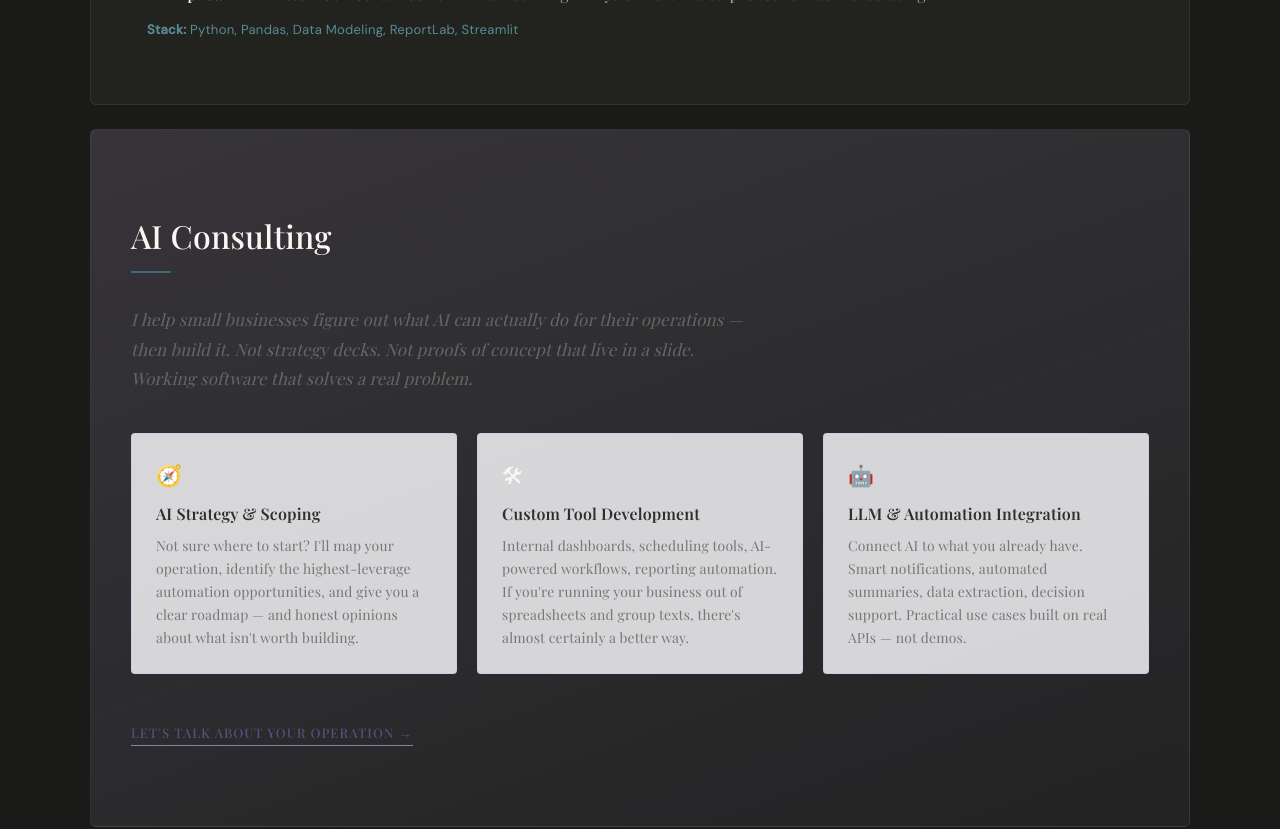
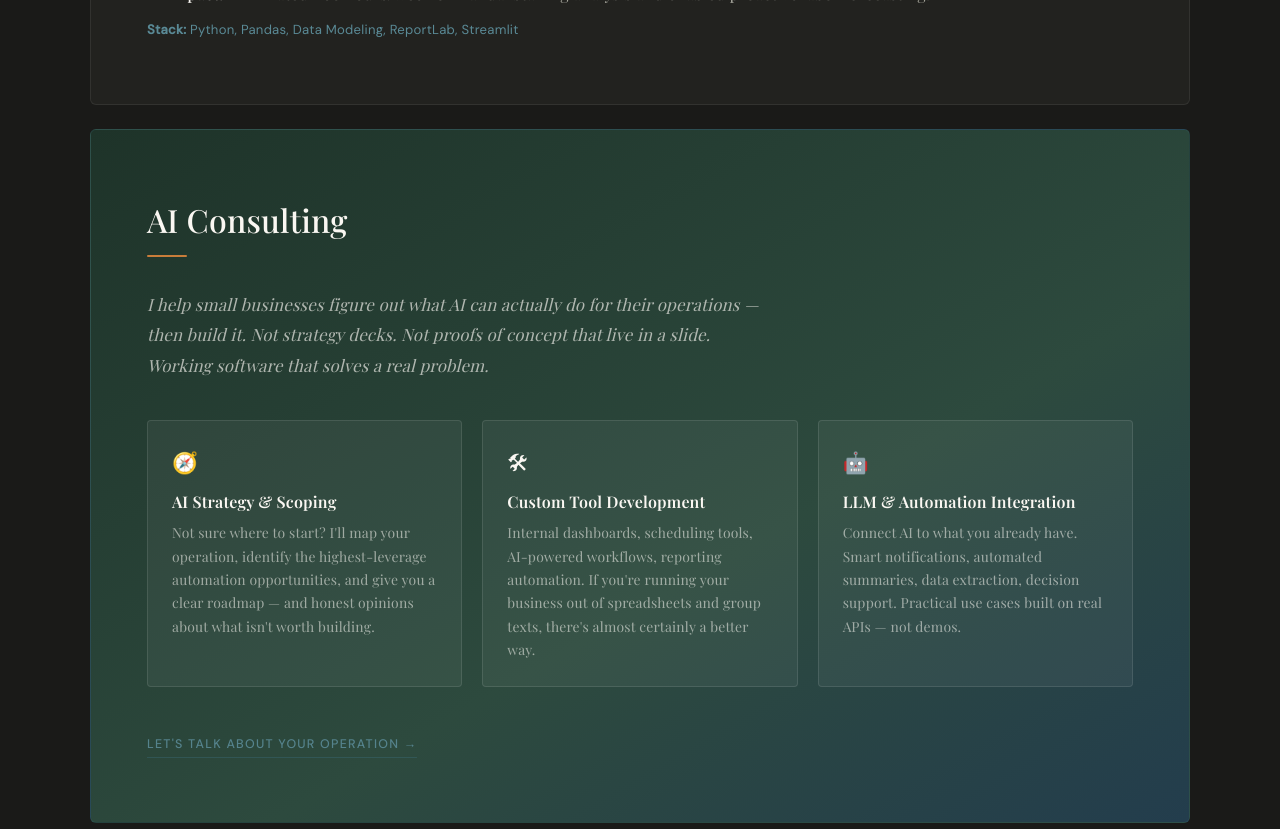
Before and after one commit to madelinegit/madelinedotcom, a React (Vite) app: page / in a window 1280 px wide. Shown: the part 2240-3069 px from the top of the page. Built offline with nearby package versions, Linux system fonts and the light colour scheme.

Commit message:
Enhance consulting section styles and layout
Updated the styling for the consulting section, including background gradients, colors, and padding adjustments.

```diff
--- a/src/styles/consulting.css
+++ b/src/styles/consulting.css
@@ -4,20 +4,28 @@
 
 #consulting {
   background: linear-gradient(
-    160deg,
-    rgba(188, 177, 214, 0.18) 0%,
-    rgba(188, 177, 214, 0.06) 100%
-  );
-  border-radius: 6px;
-  padding: 56px 20px !important;
+    150deg,
+    #1e3329 0%,
+    #2d4a3e 60%,
+    #233d4d 100%
+  ) !important;
+  border-color: rgba(58, 107, 122, 0.25) !important;
+}
+
+#consulting h2 {
+  color: #faf7f2;
+}
+
+#consulting h2::after {
+  background: var(--amber) !important;
 }
 
 .consulting-intro {
   font-family: 'Playfair Display', serif;
   font-size: 0.97rem;
   font-style: italic;
-  color: #666;
-  line-height: 1.75;
+  color: rgba(250, 247, 242, 0.65);
+  line-height: 1.8;
   max-width: 100%;
   margin-bottom: 2rem;
 }
@@ -30,21 +38,22 @@
 }
 
 .consulting-card {
-  background: rgba(245, 245, 247, 0.85);
-  border: 1px solid rgba(200, 182, 255, 0.35);
+  background: rgba(255, 255, 255, 0.05);
+  border: 1px solid rgba(255, 255, 255, 0.1);
   border-radius: 4px;
   padding: 1.25rem;
-  transition: transform 0.2s ease, box-shadow 0.2s ease;
+  transition: transform 0.2s ease, box-shadow 0.2s ease, border-color 0.2s;
 }
 
 .consulting-card:hover {
   transform: translateY(-3px);
-  box-shadow: 0 8px 24px rgba(46, 46, 46, 0.08);
+  border-color: rgba(58, 107, 122, 0.5);
+  box-shadow: 0 8px 28px rgba(0, 0, 0, 0.25);
 }
 
 .consulting-card-icon {
   font-size: 1.3rem;
-  margin-bottom: 0.6rem;
+  margin-bottom: 0.65rem;
   display: block;
 }
 
@@ -52,44 +61,43 @@
   font-family: 'Playfair Display', serif;
   font-size: 0.97rem;
   font-weight: 600;
-  color: #2e2e2e;
+  color: #faf7f2;
   margin-bottom: 0.45rem;
 }
 
 .consulting-card p {
   font-size: 0.85rem;
-  line-height: 1.65;
-  color: #777;
+  line-height: 1.68;
+  color: rgba(250, 247, 242, 0.55);
 }
 
 .consulting-cta {
   display: inline-block;
   margin-top: 0.5rem;
-  font-size: 0.8rem;
+  font-size: 0.78rem;
   font-weight: 500;
-  letter-spacing: 0.08em;
+  letter-spacing: 0.1em;
   text-transform: uppercase;
-  color: #5a4e7a;
+  color: rgba(90, 138, 150, 0.9);
   text-decoration: none;
-  border-bottom: 1px solid rgba(200, 182, 255, 0.6);
+  border-bottom: 1px solid rgba(58, 107, 122, 0.4);
   padding-bottom: 2px;
+  font-family: 'DM Sans', sans-serif;
   transition: color 0.2s, border-color 0.2s;
 }
 
 .consulting-cta:hover {
-  color: #2e2e2e;
-  border-bottom-color: #2e2e2e;
+  color: #faf7f2;
+  border-bottom-color: #faf7f2;
 }
 
 /* ── 480px ── */
 @media (min-width: 480px) {
-  #consulting { padding: 64px 24px !important; }
   .consulting-intro { font-size: 1rem; }
 }
 
-/* ── 768px — 2 col grid ── */
+/* ── 768px ── */
 @media (min-width: 768px) {
-  #consulting { padding: 72px 32px !important; }
   .consulting-grid {
     grid-template-columns: repeat(2, 1fr);
     gap: 1.15rem;
@@ -102,9 +110,8 @@
   .consulting-card { padding: 1.4rem; }
 }
 
-/* ── 1024px — 3 col grid ── */
+/* ── 1024px ── */
 @media (min-width: 1024px) {
-  #consulting { padding: 80px 40px !important; }
   .consulting-grid {
     grid-template-columns: repeat(3, 1fr);
     gap: 1.25rem;
@@ -118,11 +125,10 @@
   .consulting-card { padding: 1.5rem; }
   .consulting-card h3 { font-size: 1rem; }
   .consulting-card p { font-size: 0.87rem; }
-  .consulting-cta { font-size: 0.82rem; }
 }
 
 /* ── 1440px ── */
 @media (min-width: 1440px) {
-  #consulting { padding: 90px 48px !important; }
   .consulting-intro { font-size: 1.1rem; max-width: 660px; }
+  .consulting-card { padding: 1.65rem; }
 }
```
